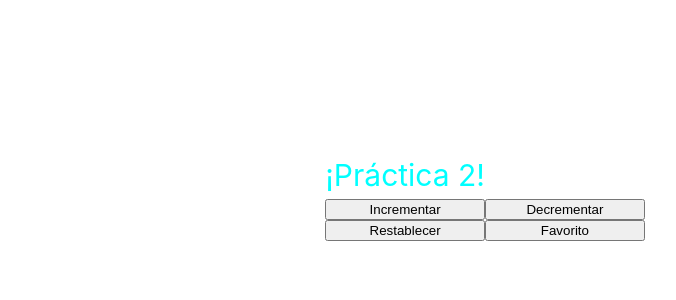
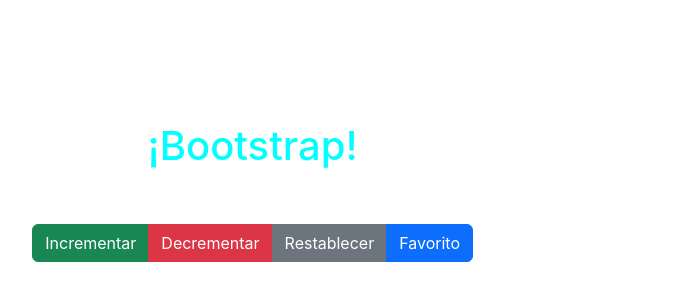
Before and after one commit to SolracNorud/VueJS3_curso, a Vue app in the folder mi-primer-vue/: page / in a window 1280 px wide. Shown: the part 204-504 px from the top of the page, without its empty margins (155-831 px from the left). Built offline with nearby package versions, Linux system fonts and the light colour scheme.

Commit message:
Bootstrap

```diff
--- a/mi-primer-vue/index.html
+++ b/mi-primer-vue/index.html
@@ -5,6 +5,7 @@
     <link rel="icon" href="/favicon.ico">
     <meta name="viewport" content="width=device-width, initial-scale=1.0">
     <title>Primer proyecto Vue JS</title>
+    <link href="https://cdn.jsdelivr.net/npm/bootstrap@5.3.0-alpha1/dist/css/bootstrap.min.css" rel="stylesheet" integrity="sha384-GLhlTQ8iRABdZLl6O3oVMWSktQOp6b7In1Zl3/Jr59b6EGGoI1aFkw7cmDA6j6gD" crossorigin="anonymous">
   </head>
   <body>
     <div id="app"></div>
--- a/mi-primer-vue/src/App.vue
+++ b/mi-primer-vue/src/App.vue
@@ -27,16 +27,19 @@ const bloquearBtnAdd = computed(() => {
 </script>
 
 <template>
-  <h1> ¡Práctica 2! </h1>
-  <h2 :class="classCounter">{{ counter }}</h2>
-  <button @click="increment()">Incrementar</button>
-  <button @click="decrement()">Decrementar</button>
-  <button @click="reset()">Restablecer</button>
-  <button @click="add(counter)" :disabled="bloquearBtnAdd">Favorito</button>
-  <ul>
-    <li v-for="(num, index) in arrayFav" :key="index"> {{ num }}</li>
-  </ul>
-
+  <div class="container text-center mt-3">
+    <h1> ¡Bootstrap! </h1>
+    <h2 :class="classCounter">{{ counter }}</h2>
+    <div class="btn-group">
+      <button @click="increment()" class="btn btn-success">Incrementar</button>
+      <button @click="decrement()" class="btn btn-danger">Decrementar</button>
+      <button @click="reset()" class="btn btn-secondary">Restablecer</button>
+      <button @click="add(counter)" :disabled="bloquearBtnAdd" class="btn btn-primary">Favorito</button>
+    </div>
+    <ul class="list-group mt-4">
+      <li class="list-group-item" v-for="(num, index) in arrayFav" :key="index"> {{ num }}</li>
+    </ul>
+  </div>
 </template>
 
 <style>
@@ -54,4 +57,5 @@ h1 {
 
 .zero {
   color: white;
-}</style>
+}
+</style>
```
